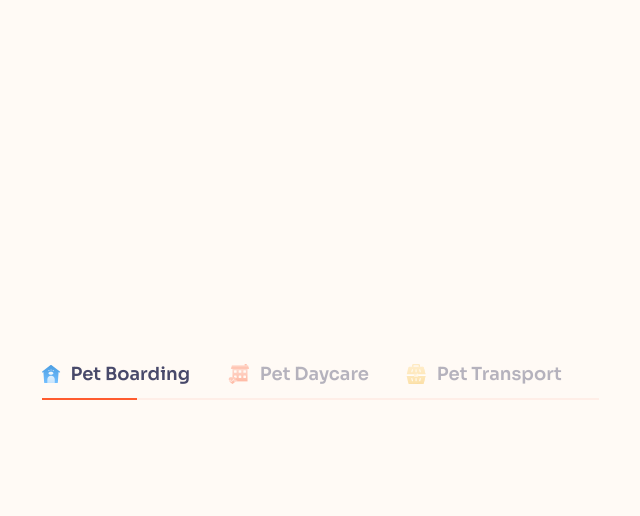
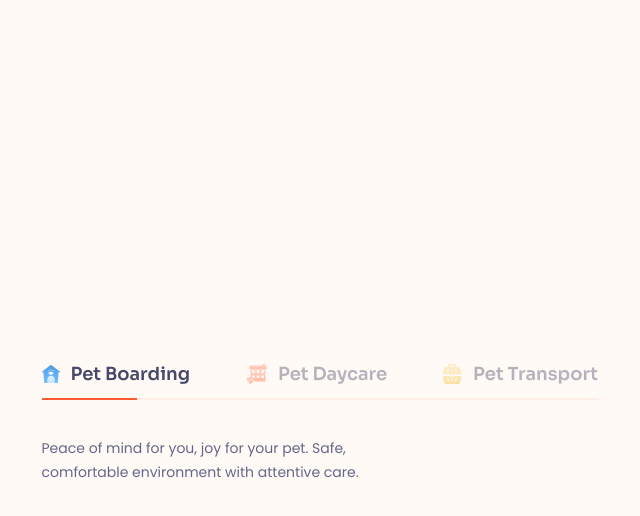
Before and after one commit to ndntu9/tabs-ui, a plain HTML site: page index.html in a window 1280 px wide. Both pictures are taken after a click on the button "Pet Boarding". Shown: the whole page, without its empty margins (320-960 px from the left). Drawn offline with Linux system fonts and the light colour scheme.

Commit message:
thêm javascript

```diff
--- a/assets/css/style.css
+++ b/assets/css/style.css
@@ -34,18 +34,19 @@ main {
 
 .tab-panes {
     display: flex;
+    gap: 55px;
     border-bottom: solid 2px rgba(255, 91, 46, 0.07);
     position: relative;
     padding-bottom: 14px;
 }
 
 .tab-pane {
-    flex-grow: 1;
     display: flex;
     align-items: center;
     gap: 10px;
     background-color: #fffaf5;
     opacity: 0.4;
+    transition: all 0.3s;
 }
 
 .tab-pane.active {
@@ -67,6 +68,7 @@ main {
     position: absolute;
     left: 0;
     bottom: -2px;
+    transition: all 0.3s;
 }
 
 .tab-contents {
@@ -79,6 +81,7 @@ main {
     position: absolute;
     opacity: 0;
     visibility: hidden;
+    transition: all 0.3s;
 }
 
 .tab-content.active {
--- a/assets/js/main.js
+++ b/assets/js/main.js
@@ -0,0 +1,18 @@
+const $ = document.querySelector.bind(document);
+const $$ = document.querySelectorAll.bind(document);
+
+const tabPanes = $$('.tab-pane');
+const tabContents = $$('.tab-content');
+const tabLine = $('.tab-line');
+
+for (let i = 0; i < tabPanes.length; i++) {
+    tabPanes[i].onclick = (e) => {
+        $('.tab-pane.active').classList.remove('active');
+        tabPanes[i].classList.add('active');
+
+        $('.tab-content.active').classList.remove('active');
+        tabContents[i].classList.add('active');
+
+        tabLine.style.left = tabPanes[i].offsetLeft + 'px';
+    };
+}
--- a/index.html
+++ b/index.html
@@ -35,7 +35,7 @@
 
             <!-- Tab content -->
             <div class="tab-contents">
-                <div class="tab-content">
+                <div class="tab-content active">
                     <p class="content">Peace of mind for you, joy for your pet. Safe, comfortable environment with attentive care.</p>
                 </div>
                 <div class="tab-content">
```
